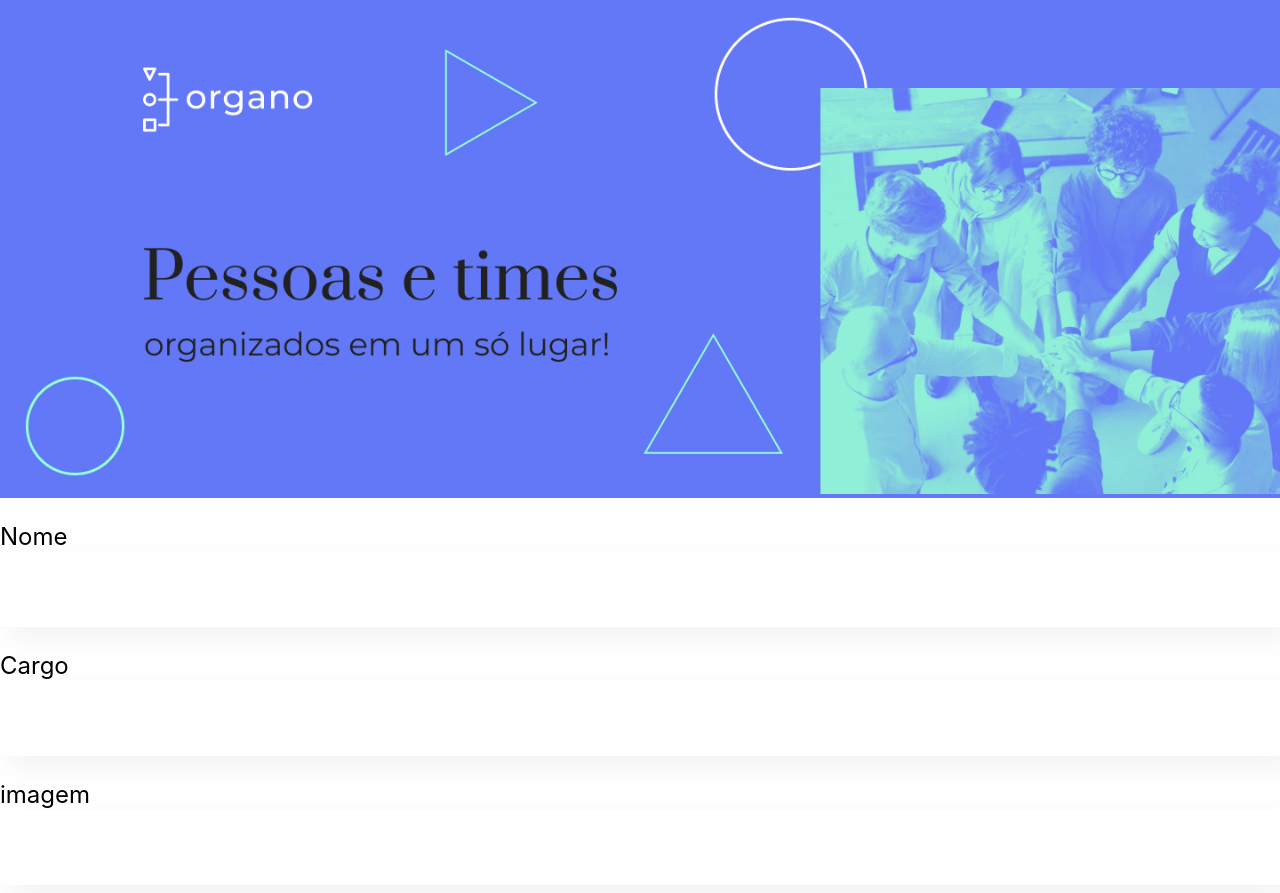
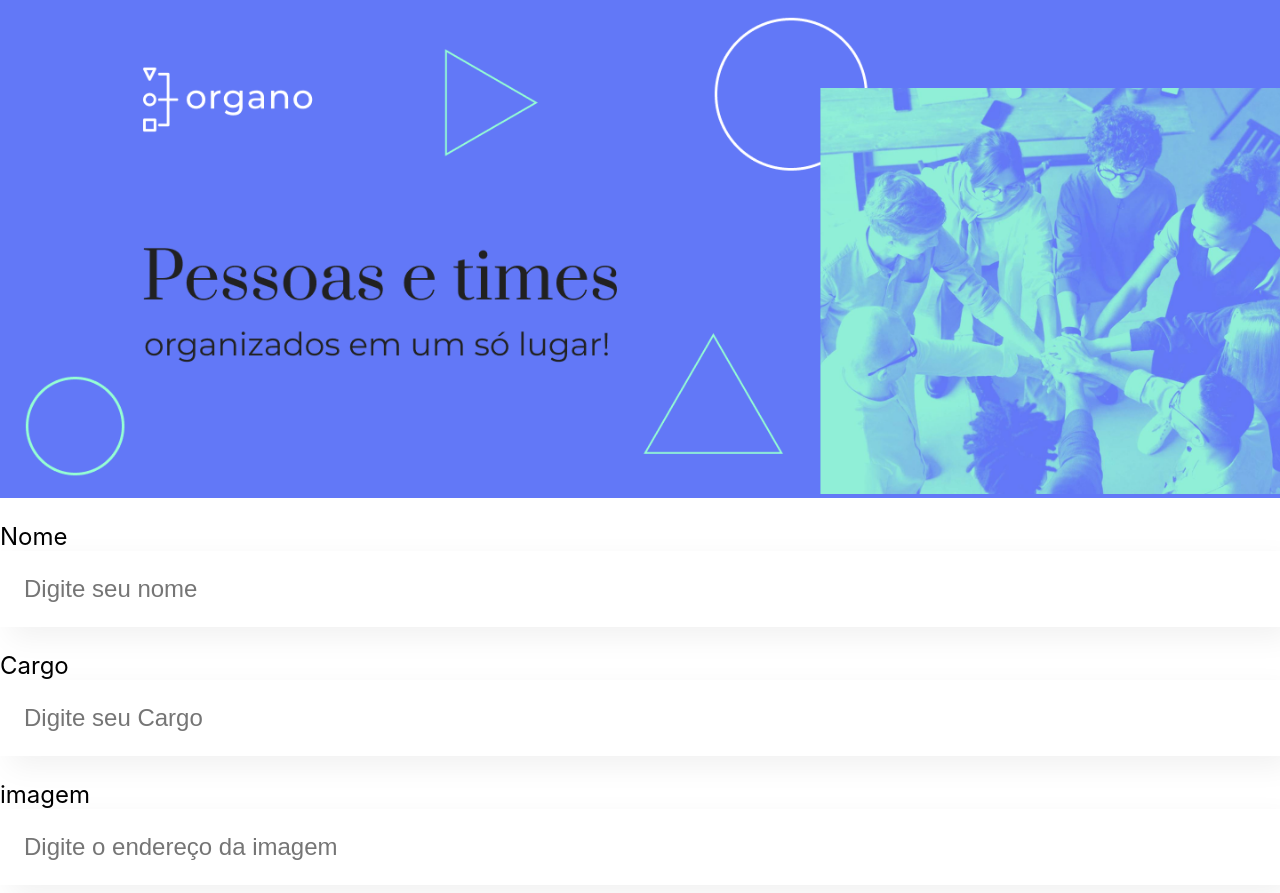
Before and after one commit to GuilhermeSSantos2004/React-WebsiteOrgano, a React (Create React App) app: page / in a window 1280 px wide. Built offline with nearby package versions, Linux system fonts and the light colour scheme.

Commit message:
fix: placeholder

```diff
--- a/src/App.js
+++ b/src/App.js
@@ -5,9 +5,9 @@
   return (
     <div className="App">
       <Banner />
-      <CampoTexto label="Nome" placerholder="Digite seu nome"/>
-      <CampoTexto label="Cargo" placerholder="Digite seu Cargo"/>
-      <CampoTexto label="imagem" placerholder="Digite o endereço da imagem"/>
+      <CampoTexto label="Nome" placeholder="Digite seu nome"/>
+      <CampoTexto label="Cargo" placeholder="Digite seu Cargo"/>
+      <CampoTexto label="imagem" placeholder="Digite o endereço da imagem"/>
     </div>
   );
 }
```
